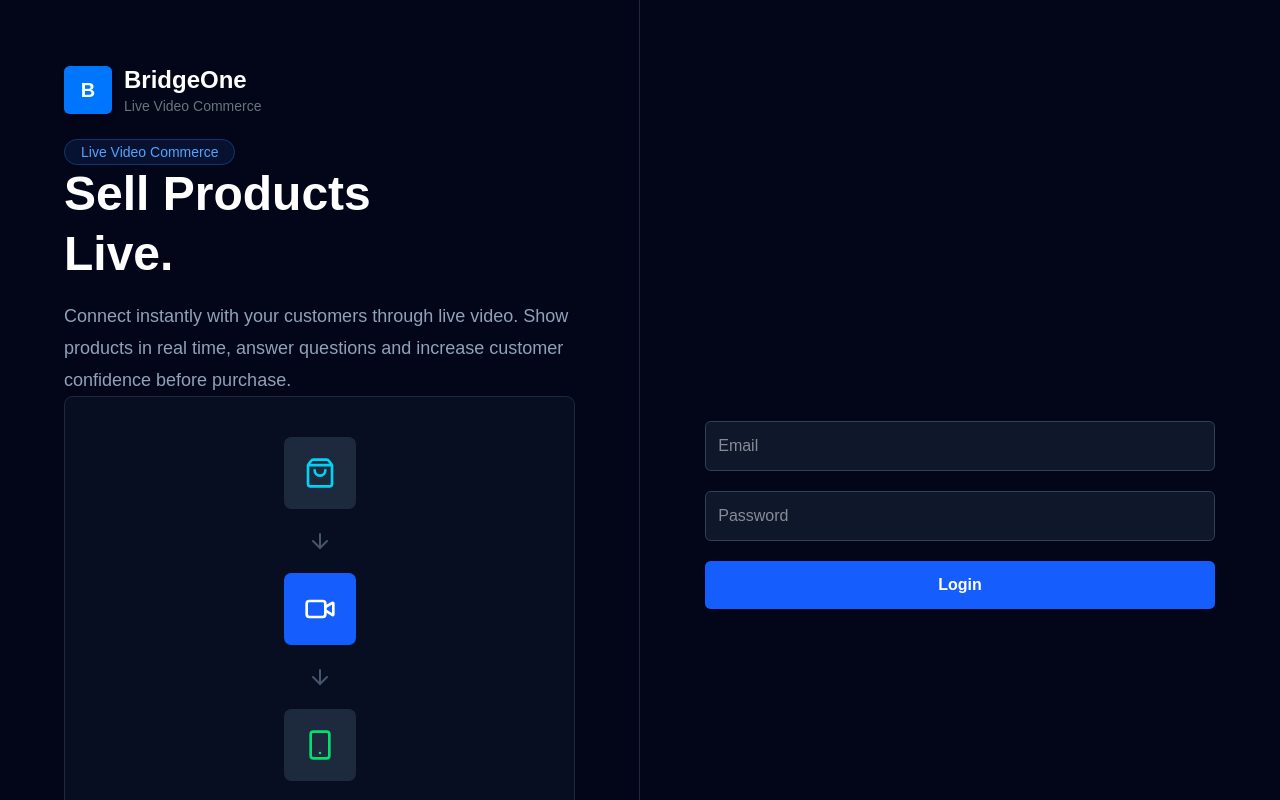
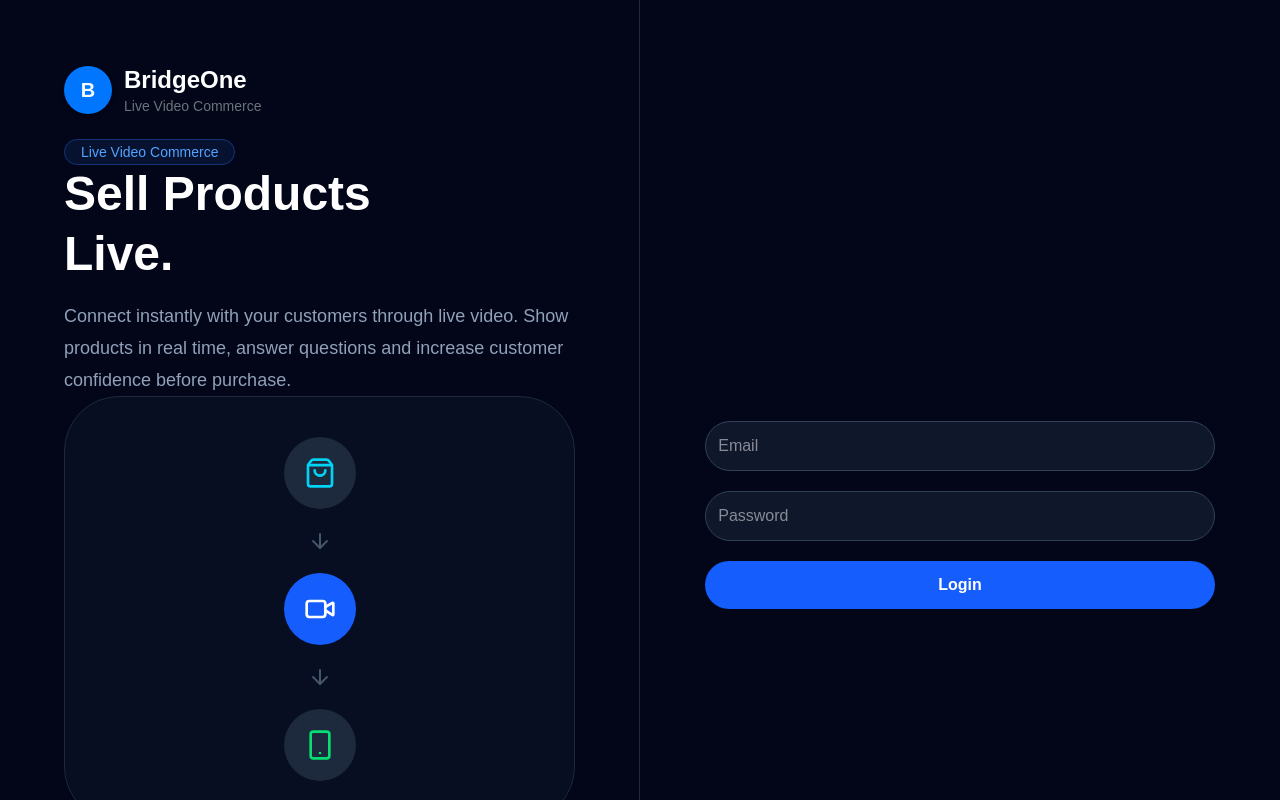
Before and after one commit to methenova/Bridgeone, a React (Vite) app: page /login in a window 1280 px wide. Shown: the top 800 px of the page. Built offline with nearby package versions, Linux system fonts and the light colour scheme.

Commit message:
style: set border radius to 25px in root and admin theme

```diff
--- a/src/index.css
+++ b/src/index.css
@@ -81,8 +81,8 @@
   /* Rose */
   --chart-5: oklch(0.488 0.243 264.4);
   /* Indigo */
-  --radius: 0.25rem;
-  /* 5.6px - modern professional Stripe/Linear radius scale */
+  --radius: 25px;
+  /* 25px border radius */
   --sidebar: oklch(1 0 0);
   --sidebar-foreground: oklch(0.145 0.018 240);
   --sidebar-primary: oklch(0.585 0.233 253);
@@ -255,9 +255,8 @@ table tr:last-child td:last-child {
   border-bottom-right-radius: 0.5rem !important;
 }
 
-/* Premium Admin Theme Scope */
 .admin-theme {
-  --radius: 1rem; /* 16px */
+  --radius: 25px;
   background-color: #f8fafc; /* bg-slate-50 */
   color: #0f172a; /* text-slate-900 */
 }
```
